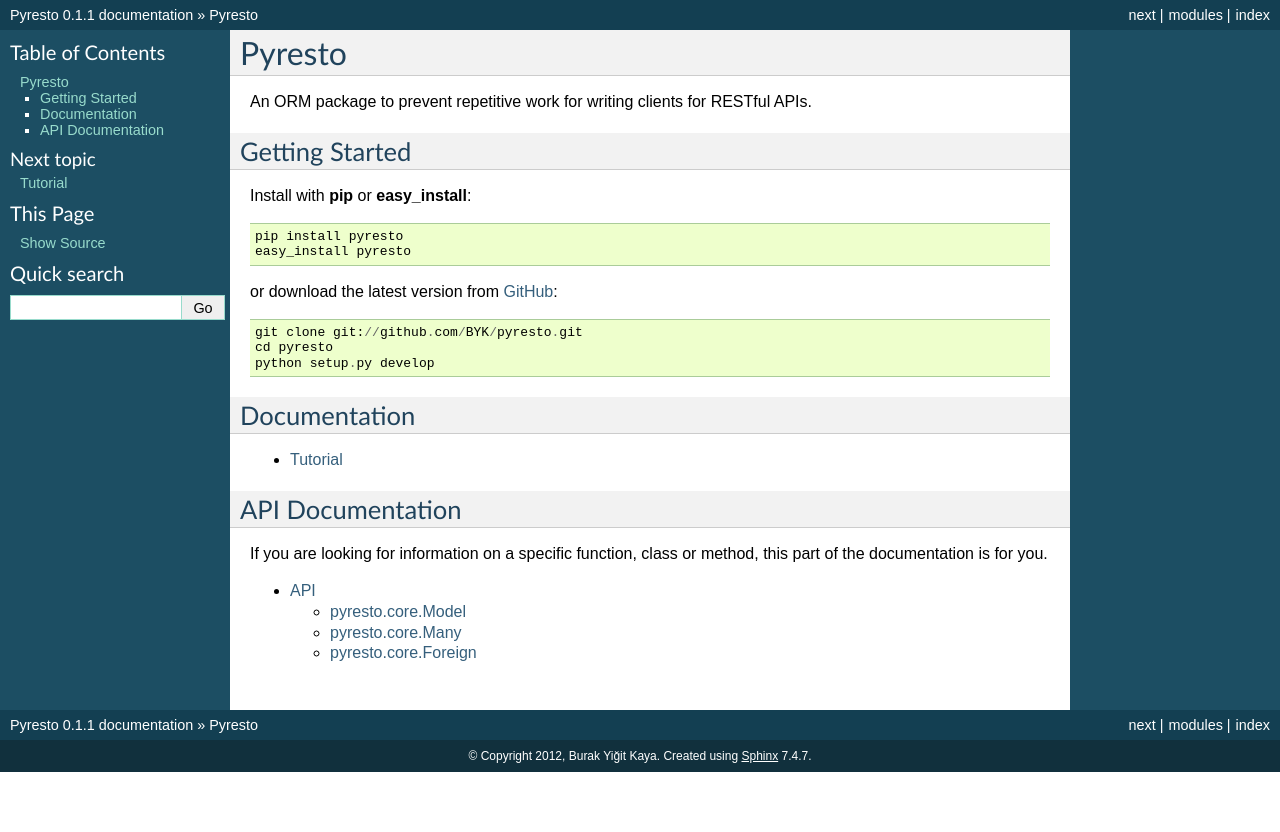
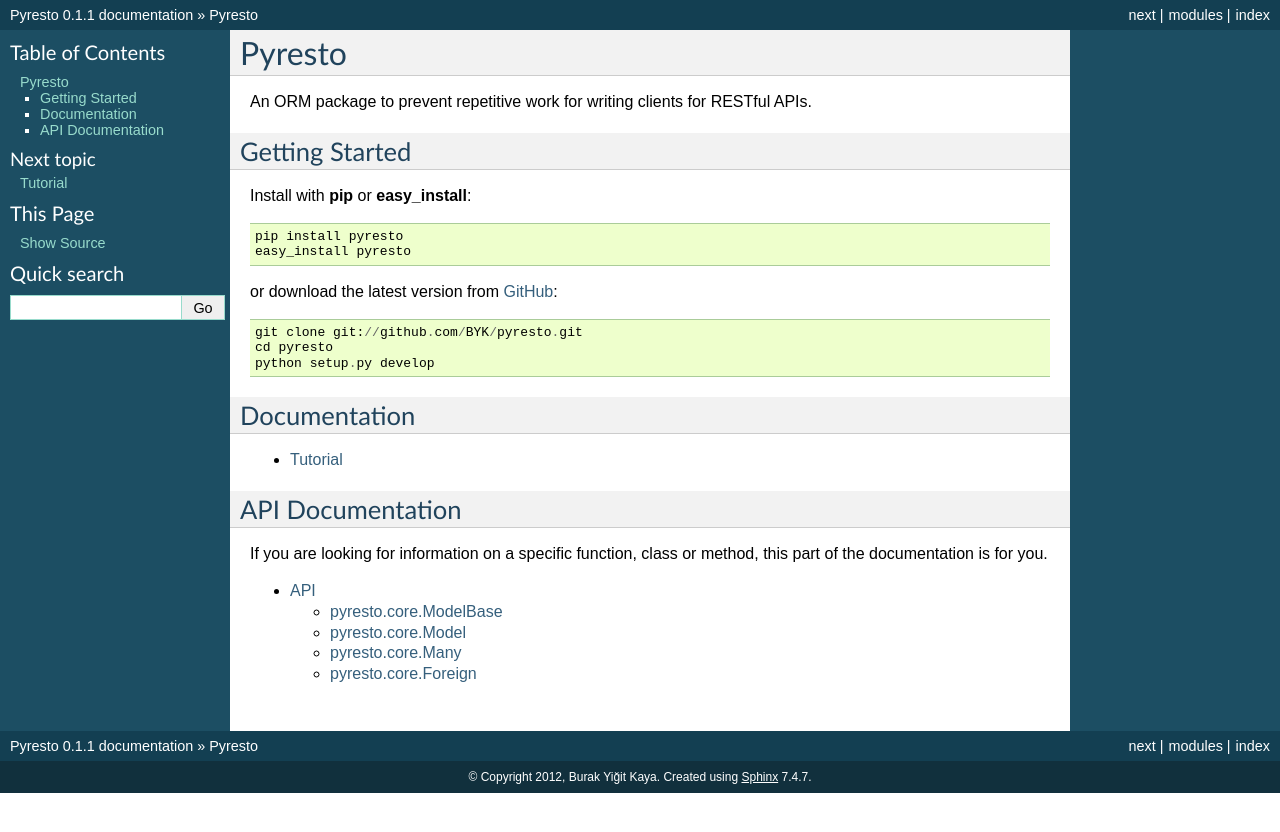
Before and after one commit to BYK/pyresto, a Sphinx documentation site: the page built from docs/index.rst, in a window 1280 px wide. Shown: the top 832 px of the page. Built offline with Sphinx 7.4.7, drawn with Linux system fonts in a browser that asks for light colours; pages that are not in the unit, such as notebooks, are missing from menus.

Commit message:
Added ModelBase metaclass to API doc.

```diff
--- a/docs/api.rst
+++ b/docs/api.rst
@@ -4,6 +4,11 @@ API
 ===
 
 .. module:: pyresto.core
+
+pyresto.core.ModelBase
+------------------
+
+.. autoclass:: ModelBase
 
 pyresto.core.Model
 ------------------
```
